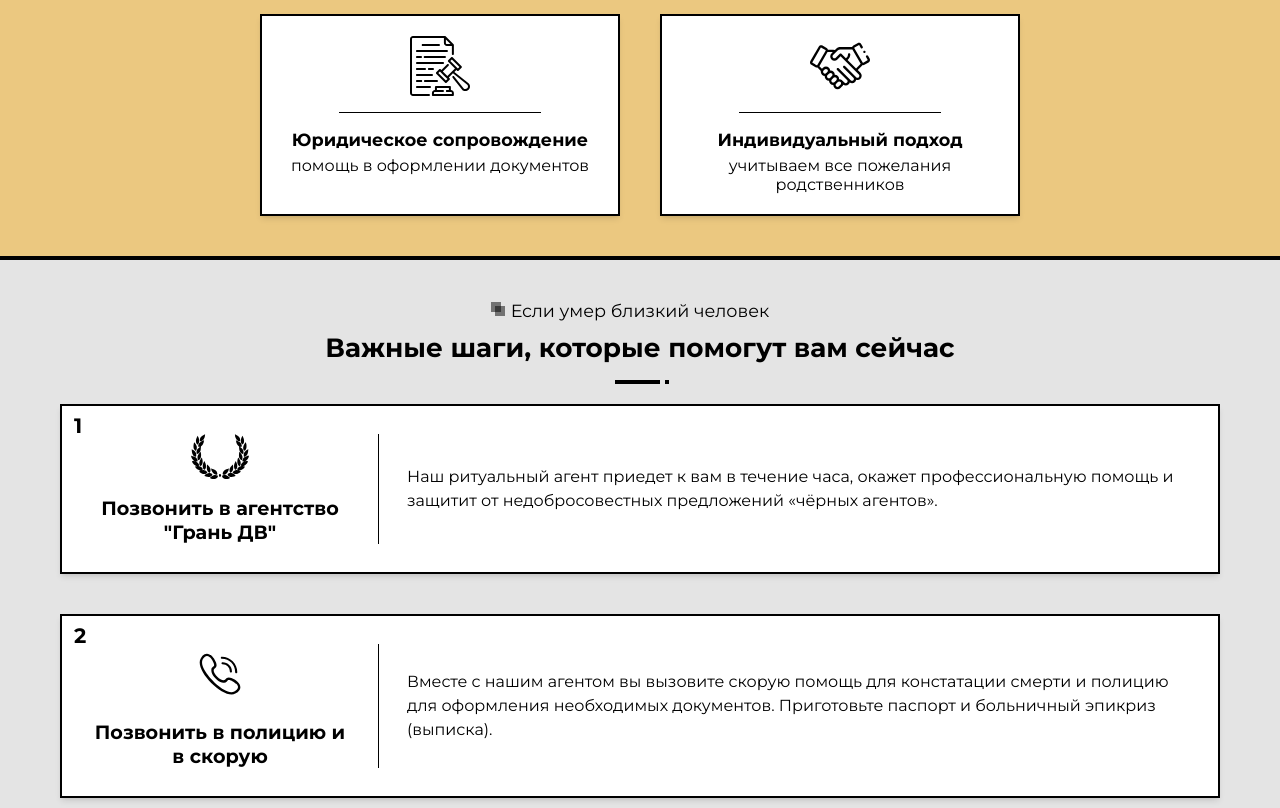
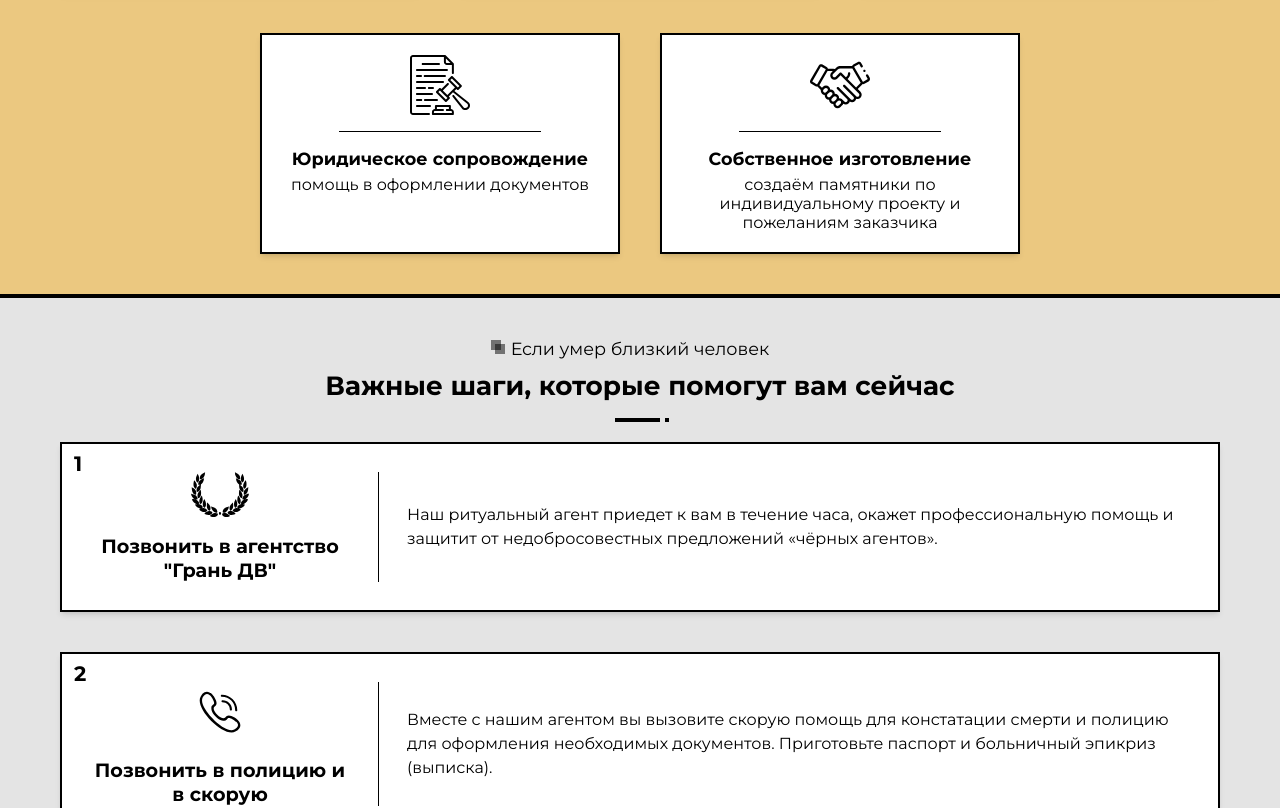
Before and after one commit to StasKolos/Funeral-agency, a Next.js app in the folder frontend/: page / in a window 1280 px wide. Shown: the part 920-1728 px from the top of the page. Built offline with nearby package versions, Linux system fonts and the light colour scheme.

Commit message:
feat: highlight custom monument production

```diff
--- a/frontend/src/d-shared/data/advantagesItems.ts
+++ b/frontend/src/d-shared/data/advantagesItems.ts
@@ -32,8 +32,8 @@ export const advantagesItems = [
         },
     },
     {
-        header: 'Индивидуальный подход',
-        text: 'учитываем все пожелания родственников',
+        header: 'Собственное изготовление',
+        text: 'создаём памятники по индивидуальному проекту и пожеланиям заказчика',
         img: {
             src: '/advantages-5.svg',
             alt: 'Иконка рукопожатие',
--- a/frontend/src/d-shared/data/servicesItems.ts
+++ b/frontend/src/d-shared/data/servicesItems.ts
@@ -88,6 +88,12 @@ export const servicesItems = [
             src: '/services-5.svg',
             alt: 'Иконка изготовления памятников',
         },
-        list: ['памятник', 'гравировка', 'доставка', 'установка'],
+        list: [
+            'собственное изготовление',
+            'памятники по индивидуальному проекту',
+            'гравировка',
+            'доставка',
+            'установка',
+        ],
     },
 ] satisfies ServiceItem[];
```
